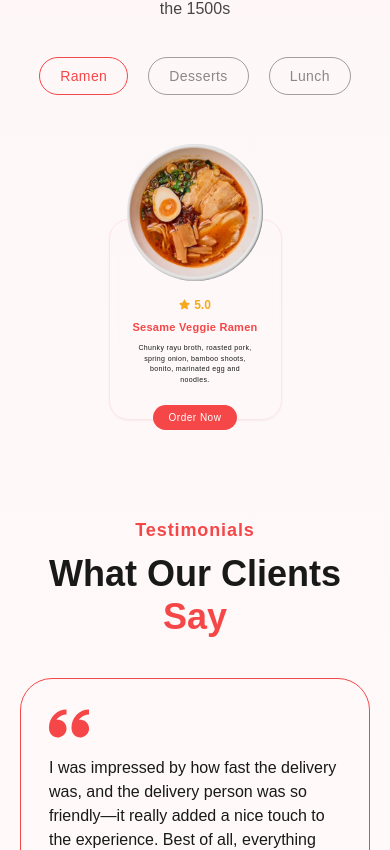
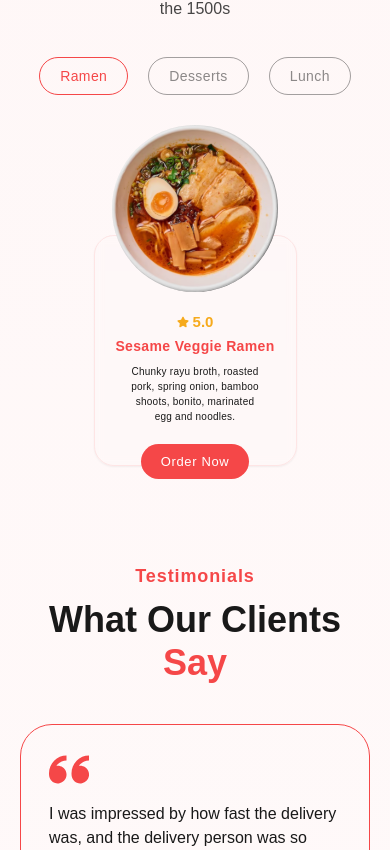
Before and after one commit to devJennyy/oishi-food, a React (Vite) app: page /homepage in a window 390 px wide. Shown: the part 934-1784 px from the top of the page. Built offline with nearby package versions, Linux system fonts and the light colour scheme; a web font is replaced by a local one.

Commit message:
Test the live viewing menu page on a mobile device.

```diff
--- a/src/components/Menu.tsx
+++ b/src/components/Menu.tsx
@@ -84,26 +84,26 @@ const Menu = () => {
         {ramenMenu.map((item, index) => (
           <div
             key={index}
-            className="flex flex-col justify-center items-center w-[173px] h-[201px] border border-secondary/10 shadow-sm backdrop-blur-sm gap-4 rounded-[20px] mt-16"
+            className="flex flex-col justify-center items-center w-[203px] h-[231px] border border-secondary/10 shadow-sm backdrop-blur-sm gap-4 rounded-[20px] mt-20"
           >
-            <div className="flex items-center h-[136px] w-[136px] mt-[-4rem]">
+            <div className="flex items-center h-[166px] w-[166px] mt-[-6rem]">
               <img
                 src={item.image}
                 className="h-fit object-cover"
               />
             </div>
-            <div className="flex flex-col items-center justify-between w-full gap-2 mt-[2px]">
+            <div className="flex flex-col items-center justify-between w-full gap-2 mt-2">
               <div className="flex justify-center items-center gap-1 text-amberGlow">
-                <FaStar size={11} />
-                <p className="font-semibold leading-3 text-[12px]">{item.rating}</p>
+                <FaStar size={12} />
+                <p className="font-semibold leading-3 text-[15px]">{item.rating}</p>
               </div>
-              <p className="text-secondary font-bold text-[11px] tracking-wide">
+              <p className="text-secondary font-bold text-sm tracking-wide">
                 {item.title}
               </p>
-              <p className="text-[7px] tracking-wider max-w-[115px] w-full">{item.description}</p>
+              <p className="text-[10px] tracking-wide max-w-[135px] w-full">{item.description}</p>
             </div>
-            <button className="py-[5px] px-4 bg-secondary w-fit rounded-full mt-1 active:scale-95 transition-all duration-300 ease-in-out">
-              <p className="capitalize text-white text-[10px] font-light tracking-wider">Order Now</p>
+            <button className="py-2 px-5 bg-secondary w-fit rounded-full mt-1 active:scale-95 transition-all duration-300 ease-in-out">
+              <p className="capitalize text-white text-[13px] font-light tracking-wider">Order Now</p>
             </button>
           </div>
         ))}
```
